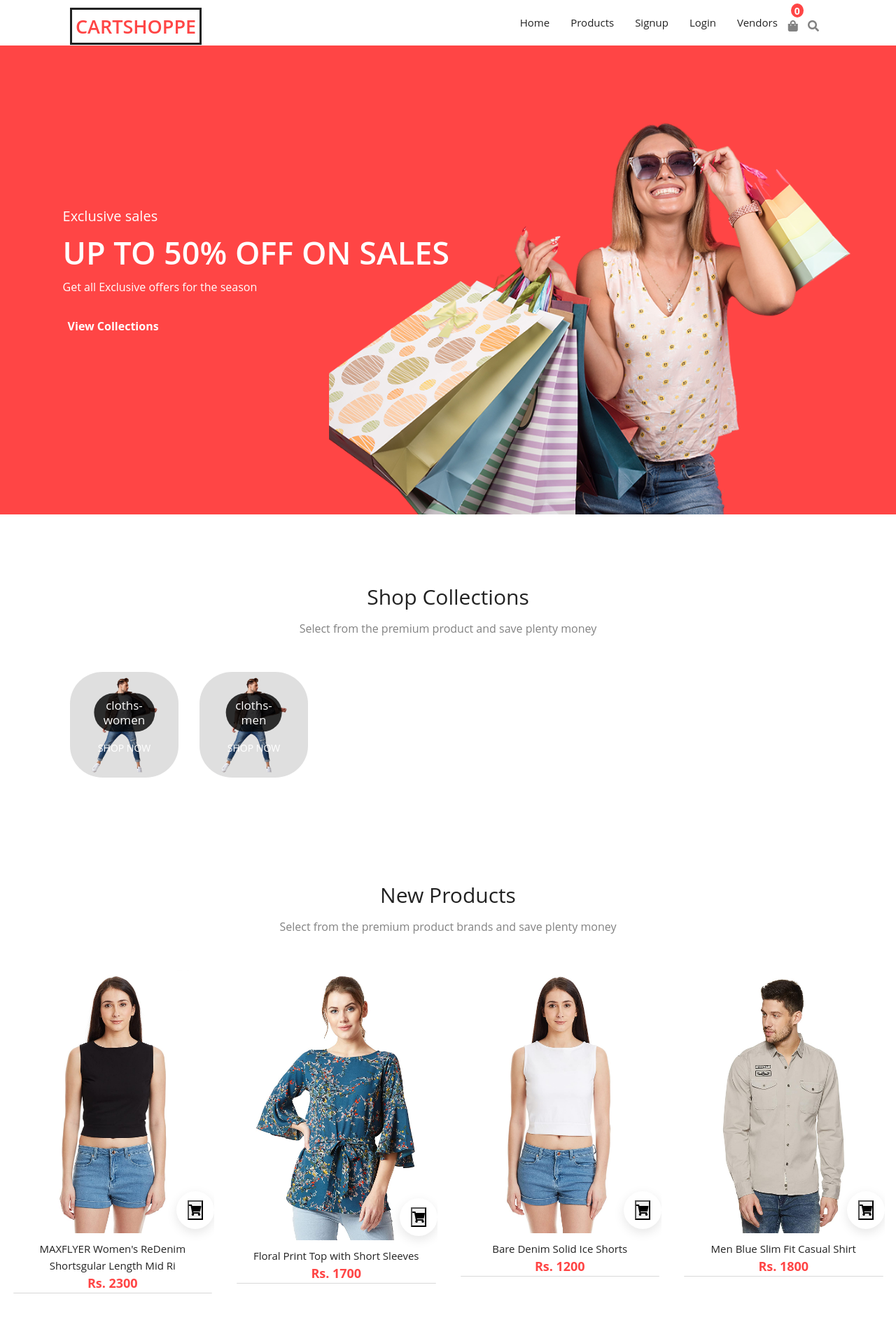
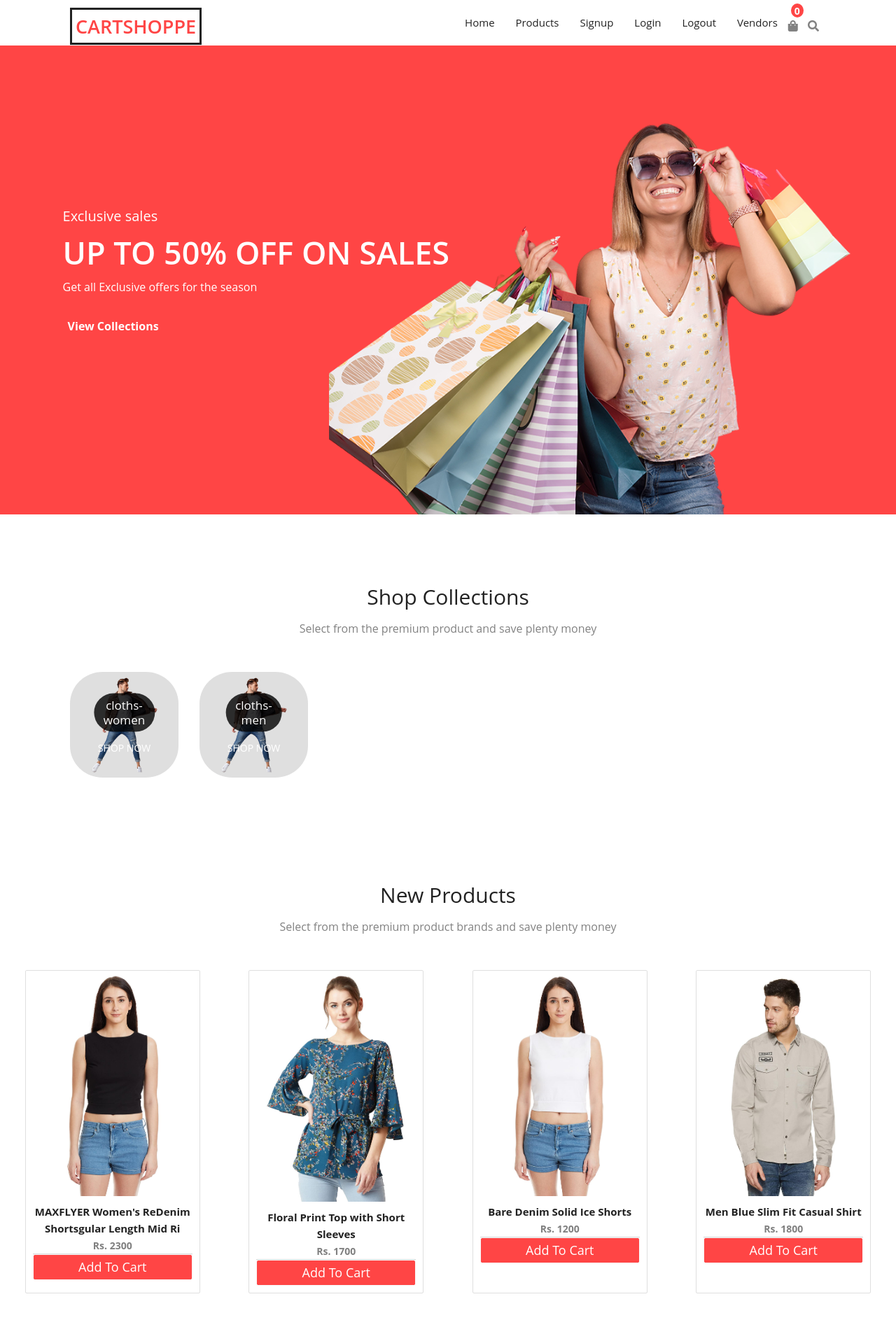
Before and after one commit to Nimishavashistha/cartshoppe, a Django app: page / in a window 1280 px wide. Shown: the top 1886 px of the page at 70% size. Run offline with Django 3.2, Linux system fonts and the light colour scheme; data comes from the database, SQL or seed files in the repository; both versions use the stored data as it was after the commit; some libraries are stand-ins or nearby versions.

Commit message:
some updations inside cart function

```diff
--- a/store/static/store/style.css
+++ b/store/static/store/style.css
@@ -37,6 +37,9 @@ li{
 .container{
   max-width: 114rem;
   margin: 0 auto;
+}
+.btn-main{
+  color: #ff4545;
 }
 @media only screen and (max-width: 1200rem) {
   .container{
--- a/store/templates/base.html
+++ b/store/templates/base.html
@@ -37,6 +37,7 @@
                 <li><a href="">Products</a></li>
                 <li><a href="/signup">Signup</a></li>
                 <li><a href="/login">Login</a></li>
+                <li><a href="/login">Logout</a></li>
                 <li><a href="">Vendors</a></li>
                 <li class="icons">
                     <span>
--- a/store/templates/index.html
+++ b/store/templates/index.html
@@ -51,11 +51,11 @@
 
     {% for product in products %}
 
-    <div class="product">
+    <div class="product card mx-auto mb-3"  id={{product.id}} style="width: 25rem;">
       <div class="img-container">
         <img src="{{product.image.url}}" alt="" />
 
-        <form action="/" method="POST">
+        {% comment %} <form action="/" method="POST">
           {% csrf_token %}
           <input hidden type="text" name="product" value='{{product.id}}'>
 
@@ -63,7 +63,7 @@
             <button type="submit"> <i class="fas fa-shopping-cart"></i></button>
 
           </div>
-        </form>
+        </form> {% endcomment %}
 
         <ul class="side-icons">
           <span><i class="fas fa-search"></i></span>
@@ -72,24 +72,33 @@
         </ul>
       </div>
       <div class="bottom">
-        <a href="">{{product.name}}</a>
+        <a href=""><b>{{product.name}}</b></a>
         <div class="price">
-          <span><b>Rs. {{product.price}}</b></span>
+          <span style="color:grey;font-size:14px"><b>Rs. {{product.price}}</b></span>
         </div>
-        <div class="card-footer p-0 row no-gutters">
+        <div class="card-footer p-0 no-gutters">
 
           {% if product|is_in_cart:request.session.cart %}
-          <form action="/" class="col-2" method="post">
+          <div class="row no-gutters">
+            <form action="/#{{product.id}}" class="col-2 " method="post">
+              {% csrf_token %}
+              <input hidden type="text" name='product' value='{{product.id}}'>
+              <input hidden type="text" name='remove' value='True'>
+              <input type="submit" value=" - " class="btn btn-block border-right" style="background-color:#ff4545; color:white">
+            </form>
+            <div class="text-center col">{{product|cart_quantity:request.session.cart}} in Cart</div>
+            <form action="/#{{product.id}}" class="col-2 " method="post">
+              {% csrf_token %}
+              <input hidden type="text" name='product' value='{{product.id}}'>
+              <input type="submit" value=" + " class="btn btn-block border-left" style="background-color:#ff4545; color:white">
+            </form>
+          </div>
+          {% else %}
+          <form action="/#{{product.id}}" method="POST" class="btn-block">
             {% csrf_token %}
-            <input hidden type="text" name="product" value='{{product.id}}'>
-            <input hidden type="text" name="remove" value='True'>
-            <input type="submit" value=" - " class="btn btn-block btn-secondary">
-          </form>
-          <div class="text-center col">{{product|cart_quantity:request.session.cart}} in cart</div>
-          <form action="/" class="col-2" method="post">
-            {% csrf_token %}
-            <input hidden type="text" name="product" value='{{product.id}}'>
-            <input type="submit" value=" + " class="btn btn-block btn-secondary">
+            <input hidden type="text" name='product' value='{{product.id}}'>
+            <input type="submit" class="float-right btn btn-light  form-control"
+              value="Add To Cart" style="background-color:#ff4545; color:white;font-size:18px">
           </form>
           {% endif %}
 
```
Also changed, not shown: db.sqlite3.
